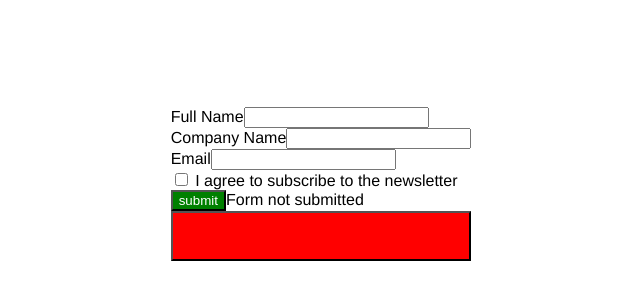
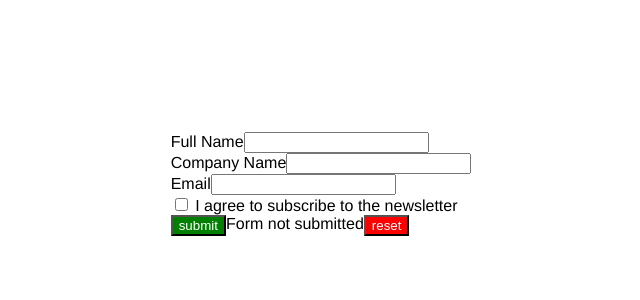
Before and after one commit to JerryAnt/react-form, a React app: page / in a window 1280 px wide. Shown: the part 224-524 px from the top of the page, without its empty margins (319-959 px from the left). Built offline with nearby package versions, Linux system fonts and the light colour scheme.

Commit message:
fixed a bug : form invalid when just  loaded

```diff
--- a/assets/stylesheets/application.scss
+++ b/assets/stylesheets/application.scss
@@ -50,16 +50,18 @@ background-color: grey;
   }
 }
 
-
+#reset1{
+    background-color: red;
   #reset{
     background-color: red;
-    padding: 8px;
+    padding: 0px;
+    margin: 0px;
     width: 100%;
-    height:50px;
+    height:100%;
     color:white;
     cursor:pointer;
   }
-
+}
 .container{
   display:flex;
   text-align: center;
--- a/src/components/form.jsx
+++ b/src/components/form.jsx
@@ -15,9 +15,9 @@ class Form extends Component {
       formValid: false,
       errorCount: null,
       errors: {
-      fullName: '',
-      companyName: '',
-      email: '',
+      fullName: ' ',
+      companyName: ' ',
+      email: ' ',
       }
     };
   }
@@ -124,13 +124,12 @@ render() {
               {errors.email.length > 0 &&
                 <span className='error'>{errors.email}</span>}
             </div>
-            <Checkbox />
-            <div>
+            < Checkbox />
+            <div class="container">
               <button id="submit1" type="submit"  className="submit" ><Button id="submit"/></ button>
             {this.state.errorCount !== null ? <p className="form-status">Form is {formValid ? 'valid ✅' : 'invalid ❌'}</p> : 'Form not submitted'}
-            </div>
-             <div>
-              <button type="reset" id="reset" className="reset" />
+
+              <button type="reset" id="reset1" className="reset"> <Button id="reset"/></ button>
             </div>
           </form>
     );
```
